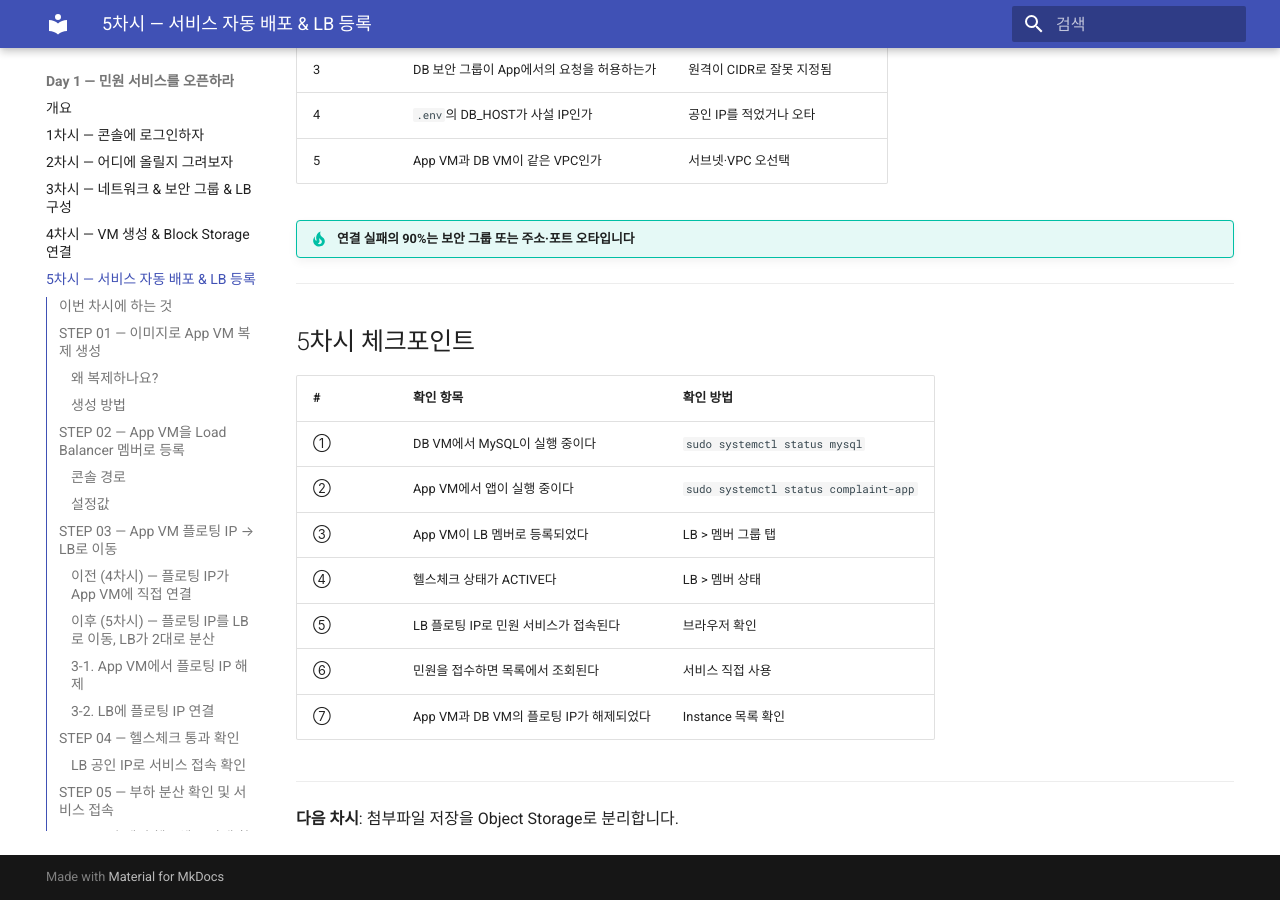
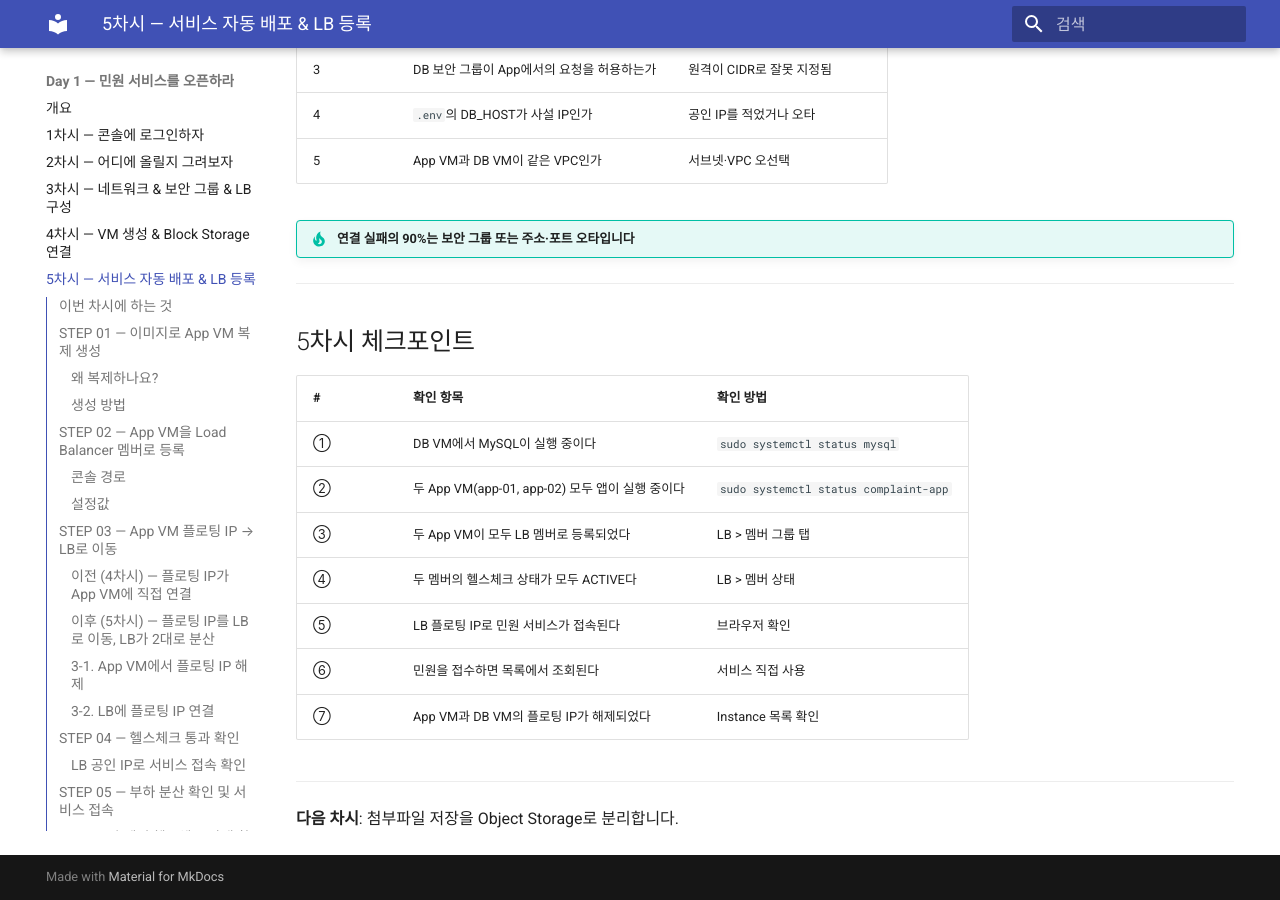
Before and after one commit to skilleat-labs/cloud-native-minwon-lab, an MkDocs documentation site: the page built from docs/day1/session5.md, in a window 1280 px wide and 900 px high, scrolled down 11480 px. Built offline with MkDocs 1.6.1 and Material for MkDocs 9.7.7, drawn with Linux system fonts in a browser that asks for light colours.

Commit message:
docs: 5차시 체크포인트 두 App VM 기준으로 수정

```diff
--- a/docs/day1/session5.md
+++ b/docs/day1/session5.md
@@ -359,9 +359,9 @@ DB는 내부 통신만 하면 되므로 공인 IP가 필요 없습니다.
 | # | 확인 항목 | 확인 방법 |
 |---|----------|---------|
 | ① | DB VM에서 MySQL이 실행 중이다 | `sudo systemctl status mysql` |
-| ② | App VM에서 앱이 실행 중이다 | `sudo systemctl status complaint-app` |
-| ③ | App VM이 LB 멤버로 등록되었다 | LB > 멤버 그룹 탭 |
-| ④ | 헬스체크 상태가 ACTIVE다 | LB > 멤버 상태 |
+| ② | 두 App VM(app-01, app-02) 모두 앱이 실행 중이다 | `sudo systemctl status complaint-app` |
+| ③ | 두 App VM이 모두 LB 멤버로 등록되었다 | LB > 멤버 그룹 탭 |
+| ④ | 두 멤버의 헬스체크 상태가 모두 ACTIVE다 | LB > 멤버 상태 |
 | ⑤ | LB 플로팅 IP로 민원 서비스가 접속된다 | 브라우저 확인 |
 | ⑥ | 민원을 접수하면 목록에서 조회된다 | 서비스 직접 사용 |
 | ⑦ | App VM과 DB VM의 플로팅 IP가 해제되었다 | Instance 목록 확인 |
```
